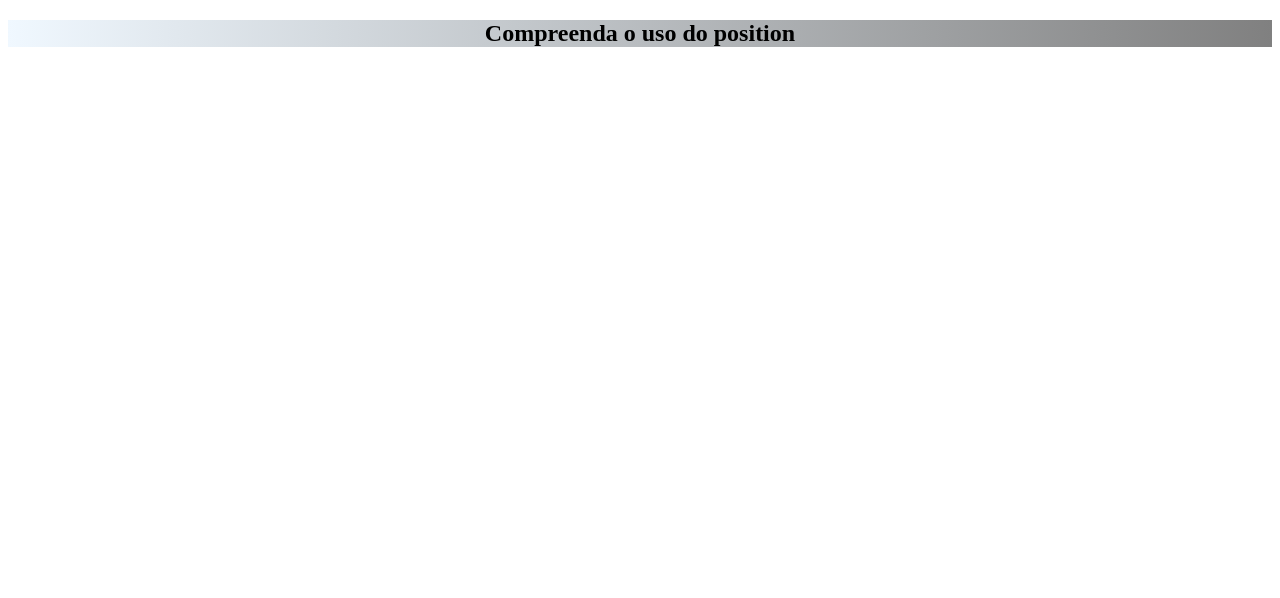
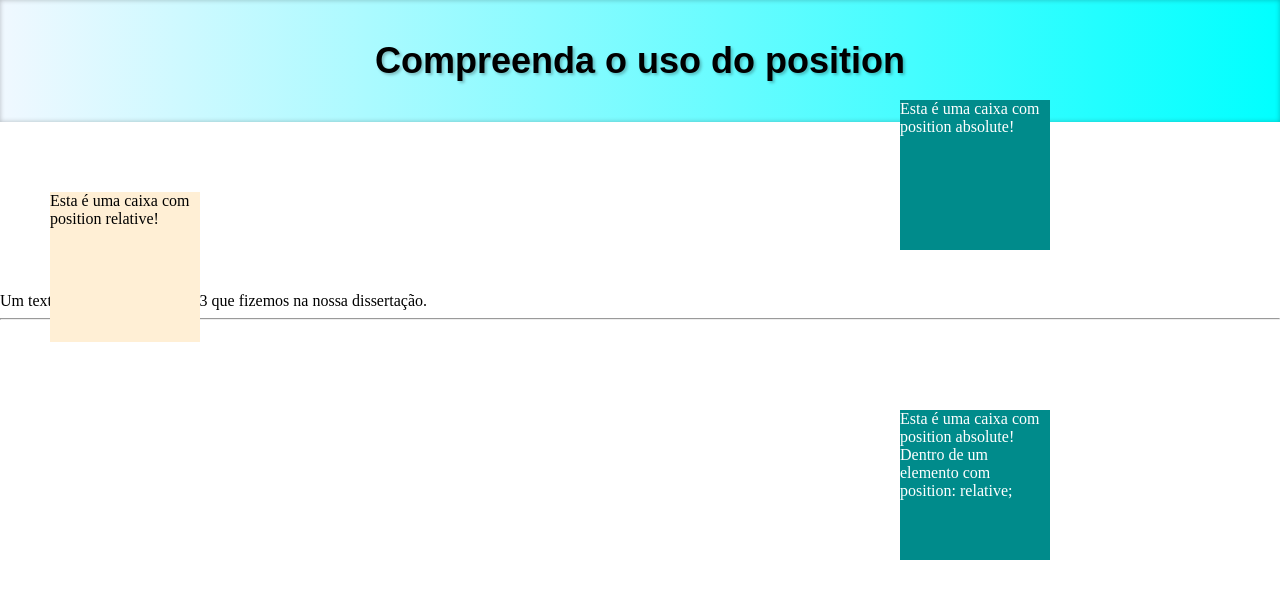
Before and after one commit to EACUAMBA/html5_e_css3_domine_a_web_do_futuro, a plain HTML site: page 6 - tomando-controle-da-estrutura-visual/6.4 - compreenda-o-uso-do-position.html in a window 1280 px wide. Drawn offline with Linux system fonts and the light colour scheme.

Commit message:
addided how to manipulate position, javascript, and other. i was creating my own modal.

```diff
--- a/6 - tomando-controle-da-estrutura-visual/6.4 - compreenda-o-uso-do-position.html
+++ b/6 - tomando-controle-da-estrutura-visual/6.4 - compreenda-o-uso-do-position.html
@@ -3,11 +3,42 @@
 	<head>
 		<title>6.4 - compreenda-o-uso-do-position</title>
 		<style>
+		body{
+		padding:0;
+		margin: 0;
+		}
 		.title{
 			width: 100%;
+			margin: 0 auto;
 			display: block;
-			background: linear-gradient(to right, aliceblue, gray);
+			background: linear-gradient(to right, aliceblue, aqua);
+			padding: 10px 0px;
+			font-family: "Gilroy ExtraBold", sans-serif;
+			text-shadow: 2px 2px 3px rgba(0,0,0,0.25);
+			box-shadow: inset 0px 0px 5px rgba(0,0,0,0.25);
+			font-size: 1.5em;
+			margin-bottom: 20px;
 		}
+
+		.box{
+			background: PapayaWhip;
+			width: 150px;
+			height: 150px;
+			position: relative;
+			top: 50px;
+			left: 50px;
+		}
+
+		.box-absolute{
+			background: darkcyan;
+			width: 150px;
+			height: 150px;
+			position: absolute;
+			top: 100px;
+			left: 900px;
+			color: white;
+		}
+
 
 		</style>
 	</head>
@@ -17,5 +48,21 @@
 				<h1>Compreenda o uso do position</h1>
 			</section>
 		</center>
+		<div class="box">
+			Esta é uma caixa com position relative!
+		</div>
+		Um texto sobre HTML5 e CSS3 que fizemos na nossa dissertação.
+		<div class="box-absolute">
+			Esta é uma caixa com position absolute!
+		</div>
+		<section style="position: relative;">
+		<div class="box-absolute">
+			Esta é uma caixa com position absolute! Dentro de um elemento com position: relative;
+		</div>
+		</section>
+		<hr>
+		<br>
+
+
 	</body>
 </html>
```
Also changed, not shown: 6 - tomando-controle-da-estrutura-visual/6.5 - crie-a-sua-propria-janela-modal.html (added, +116 -0 lines).
